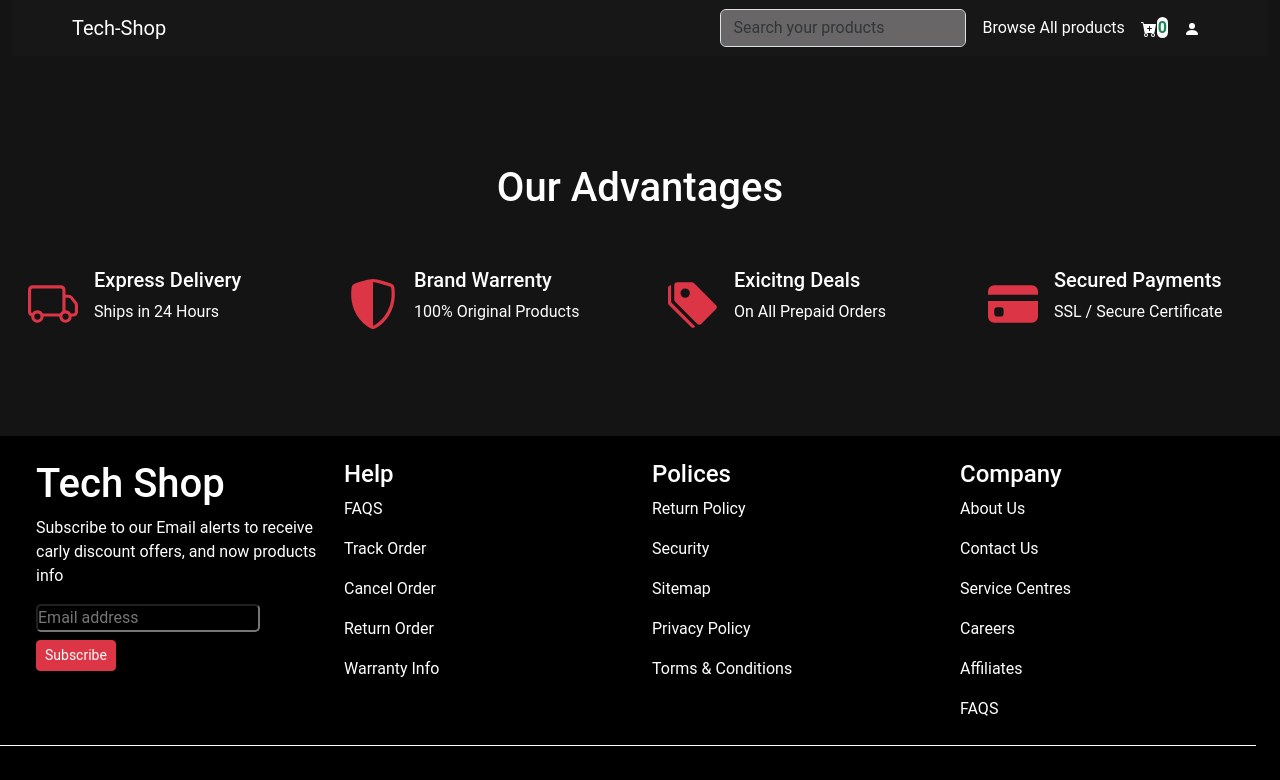
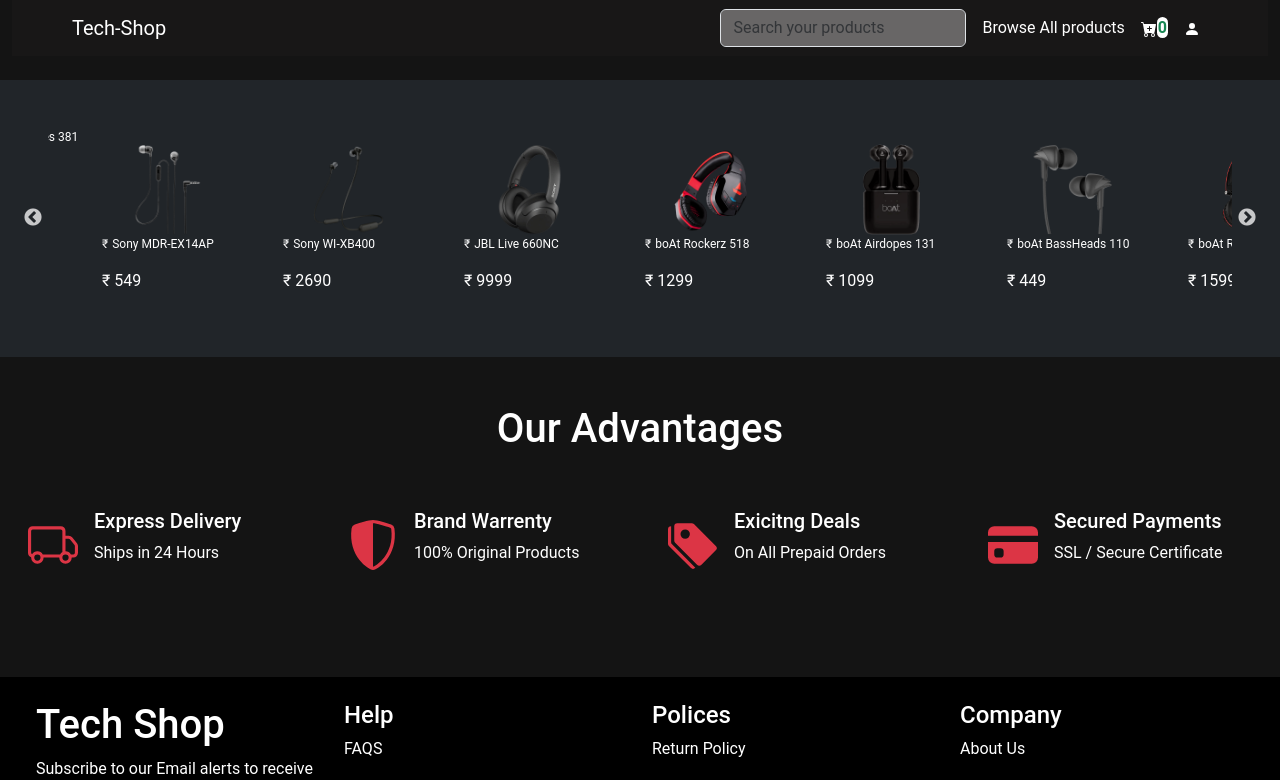
Before and after one commit to NarasaNarayan/Ecommerce, a React (Create React App) app: page /Multicorousel in a window 1280 px wide. Shown: the top 780 px of the page. Built offline with nearby package versions, Linux system fonts and the light colour scheme.

Commit message:
some lines changed

```diff
--- a/src/App.css
+++ b/src/App.css
@@ -41,3 +41,21 @@
 .unstyle:hover{
   color: white;
 }
+.slick-dots li button {
+  background-color: white;
+}
+
+/* .slick-slide {
+  transition: transform 0.5s ease-in-out;
+  display: flex;
+  justify-content: center;
+  align-items: center;
+
+} */
+/* .active {
+  transform: scale(2.0);
+  z-index: 1;
+  margin-left: 50px;
+  padding-bottom: 20px;
+  padding-top: 10px;/
+} */
--- a/src/App.js
+++ b/src/App.js
@@ -2,6 +2,9 @@
 import "bootstrap/dist/css/bootstrap.min.css";
 import 'bootstrap/dist/js/bootstrap.min.js'
 import 'bootstrap/dist/js/bootstrap.bundle';
+import Slider from 'react-slick';
+import 'slick-carousel/slick/slick.css';
+import 'slick-carousel/slick/slick-theme.css';
 import './App.css';
 import Login from './Components/Login';
 import Navbar from './Components/Navbar';
@@ -12,9 +15,9 @@
 import Cart from './Components/Cart';
 import Footer from './Components/Footer';
 import OurAdvantages from './Components/OurAdvantages';
-import ScrollingCarousel from './Components/ScrollingCarousel';
 import Specification from './Components/Specification';
 import SignUp from './Components/SignUp';
+import Multicorousel from './Components/Multicorousel';
 
 
 function App() {
@@ -141,9 +144,7 @@
 
           <Route path='/Cart' element={<Cart cartData={cartData} increment={increment} decrement={decrement} deleteHandler={deleteHandler} />} />
 
-          <Route path='/ScrollingCarousel' element={<ScrollingCarousel getProductData={getProductData} Data={Data} getCartData={getCartData} menuitems={menuitems} setData={setData} filterData={filterData} />} />
-
-          <Route path='/Specification' element={<Specification getProductData={getProductData} Data={Data} getCartData={getCartData} menuitems={menuitems} setData={setData} filterData={filterData}/>} />
+          <Route path='/Multicorousel' element={<Multicorousel getProductData={getProductData} Data={Data} getCartData={getCartData} menuitems={menuitems} setData={setData} filterData={filterData}/>} />
           <Route path='/SignUp' element={<SignUp />} />
 
         </Routes>
--- a/src/Components/Courosel.js
+++ b/src/Components/Courosel.js
@@ -2,7 +2,7 @@
 
 const Courosel = () => {
   return (
-    <div className='mt-5'>
+    <div className=''>
       <div id="carouselExampleIndicators" className="carousel slide " data-bs-ride="carousel" >
         <div className="carousel-indicators">
           <button type="button" data-bs-target="#carouselExampleIndicators" data-bs-slide-to="0" className="active" aria-current="true" aria-label="Slide 1"></button>
--- /dev/null
+++ b/src/Components/Multicorousel.js
@@ -0,0 +1,102 @@
+import React, { useState } from 'react'
+import { useNavigate } from 'react-router-dom'
+
+import Slider from 'react-slick';
+import 'slick-carousel/slick/slick-theme.css';
+import '../App.css';
+
+
+import productsData from '../Assets/productsData';
+
+
+const Multicorousel = ({getProductData}) => {
+    const [activeIndex, setActiveIndex] = useState(0);
+  const [data, setdata] = useState(productsData)
+
+  const navigate=useNavigate()
+  const SendProductDetails = (item) => {
+    getProductData(item)
+    navigate('/ProductDetails')
+  }
+
+  const responsiveSettings = [
+    {
+      breakpoint: 1024,
+      settings: {
+        slidesToShow: 3,
+        slidesToScroll: 1,
+        infinite: true,
+      },
+    },
+    {
+      breakpoint: 768,
+      settings: {
+        slidesToShow: 2,
+        slidesToScroll: 1,
+        initialSlide: 1,
+      },
+    },
+    {
+      breakpoint: 480,
+      settings: {
+        slidesToShow: 1,
+        slidesToScroll: 1,
+      },
+    },
+  ];
+
+  const settings = {
+    // dots: false,
+    infinite: true,
+    speed: 500,
+    slidesToShow: 6,
+    slidesToScroll: 1,
+    autoplay: true,
+    centerMode: true,
+
+     autoplaySpeed: 5000,
+    responsive: responsiveSettings,
+    beforeChange: (current, next) => {
+        setActiveIndex(next);
+    }
+  };
+  const customSlideStyles = {
+    transition: 'transform 0.5s ease-in-out', // Smooth transition for zoom effect
+    display: 'flex',
+    justifyContent: 'center',
+    alignItems: 'center'
+
+  };
+
+  const customActiveSlideStyles = {
+    transform: 'scale(2.)',  // Zoom effect for the active slide
+    zIndex: 1,  // Ensure the active slide is on top of others
+    marginLeft: '50px',
+  paddingBottom: '20px',
+  paddingTop: '10px'
+  };
+
+
+  return (
+    <div className='p-5 mt-4'  style={{backgroundColor:'#212529'}}>
+        <Slider {...settings}>
+      {data.map((item, index) => (
+        <div key={index}  >
+          {/* Render your dynamic content here */}
+          <div className={`slick-slide ${index === activeIndex ? 'active' : ''}`}>
+          <img  onClick={()=>SendProductDetails(item)} className='img-fluid grow w-50 mx-4 pt-3' src={item.heroImage} alt={item.title} />
+          </div>
+          <p className='text-white  ' style={{fontSize:'12px'}}><span className='mx-1'>&#8377;</span>{item.title}</p>
+          <p className='text-white '><span className='mx-1'>&#8377;</span>{item.finalPrice}</p>
+
+
+        </div>
+      ))}
+    </Slider>
+
+
+    </div>
+  )
+}
+
+export default Multicorousel
--- a/src/Components/Navbar.js
+++ b/src/Components/Navbar.js
@@ -76,7 +76,7 @@
       </nav>
      </div>
 
-      <div className='bg-white w-25 ' style={{ marginTop: '60px', marginLeft: '65%' }}>
+      <div className='bg-white w-25 '>
 
 
         {
--- a/src/Components/TopProducts.js
+++ b/src/Components/TopProducts.js
@@ -3,6 +3,7 @@
 import { useNavigate } from 'react-router-dom'
 import Courosel from './Courosel'
 import ScrollingCarousel from './ScrollingCarousel'
+import Multicorousel from './Multicorousel'
 
 
 const TopProducts = ({ getProductData, Data, getCartData, menuitems, filterData, setData, activeButton }) => {
@@ -32,7 +33,7 @@
 
 
       {/* ProductCarousel sarts here  */}
-      <ScrollingCarousel getProductData={getProductData} Data={Data} />
+      <Multicorousel getProductData={getProductData} Data={Data} />
       {/* ProductCarousel ends here  */}
 
 
```
